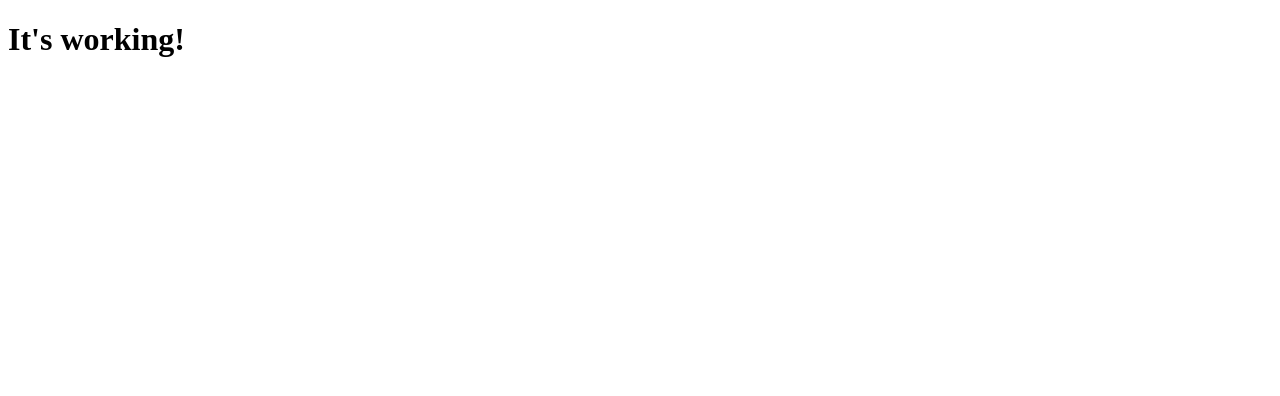
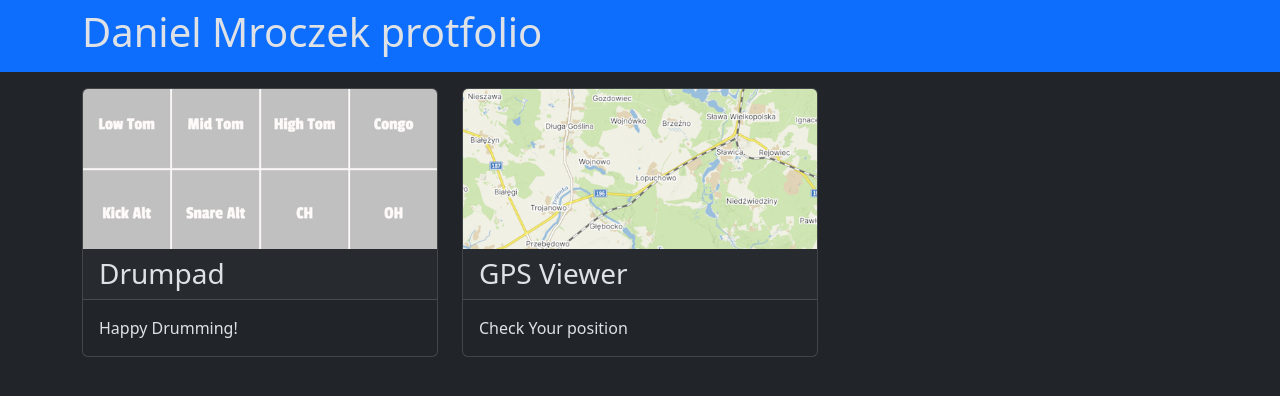
Before and after one commit to pan-danio/pan-danio.github.io, a plain HTML site: page index.html in a window 1280 px wide. Drawn offline with nearby package versions, Linux system fonts and the light colour scheme.

Commit message:
changes to protfolio

```diff
--- a/index.html
+++ b/index.html
@@ -1,12 +1,52 @@
 <!DOCTYPE html>
 <html lang="en">
-<head>
-    <meta charset="UTF-8">
-    <meta http-equiv="X-UA-Compatible" content="IE=edge">
-    <meta name="viewport" content="width=device-width">
+  <head>
+    <meta charset="UTF-8" />
+    <meta http-equiv="X-UA-Compatible" content="IE=edge" />
+    <meta name="viewport" content="width=device-width" />
     <title>Document</title>
-</head>
-<body>
-    <h1>It's working!</h1>
-</body>
+    <link
+      href="https://cdn.jsdelivr.net/npm/bootstrap@5.3.3/dist/css/bootstrap.min.css"
+      rel="stylesheet"
+      integrity="sha384-QWTKZyjpPEjISv5WaRU9OFeRpok6YctnYmDr5pNlyT2bRjXh0JMhjY6hW+ALEwIH"
+      crossorigin="anonymous"
+    />
+    <script
+      src="https://cdn.jsdelivr.net/npm/bootstrap@5.3.3/dist/js/bootstrap.bundle.min.js"
+      integrity="sha384-YvpcrYf0tY3lHB60NNkmXc5s9fDVZLESaAA55NDzOxhy9GkcIdslK1eN7N6jIeHz"
+      crossorigin="anonymous"
+      defer
+    ></script>
+    <style>
+      .card-img-top {
+        object-fit: cover;
+        height: 10em; /* Set the desired height of the card image */
+      }
+    </style>
+  </head>
+  <body data-bs-theme="dark">
+    <header class="navbar bg-primary mb-3">
+      <div class="container">
+        <h1>Daniel Mroczek protfolio</h1>
+      </div>
+    </header>
+    <div class="container">
+      <div class="row">
+        <div class="col-6 col-lg-4">
+          <a href="drumpad/index.html" class="card text-decoration-none">
+            <img class="card-img-top object-fit-cover" src="img/drumpad.png" alt="" />
+            <h3 class="card-header card-title">Drumpad</h3>
+            <p class="card-body card-text">Happy Drumming!</p>
+          </a>
+        </div>
+        <div class="col-6 col-lg-4">
+          <a href="gps-viewer/index.html" class="card text-decoration-none">
+            <img class="card-img-top object-fit-cover" src="img/gps.png" alt="" />
+            <h3 class="card-header card-title">GPS Viewer</h3>
+            <p class="card-body card-text">Check Your position</p>
+          </a>
+        </div>
+      </div>
+    </div>
+  </body>
 </html>
```
Also changed, not shown: img/drumpad.png (added), img/gps.png (added), 1 other file.
